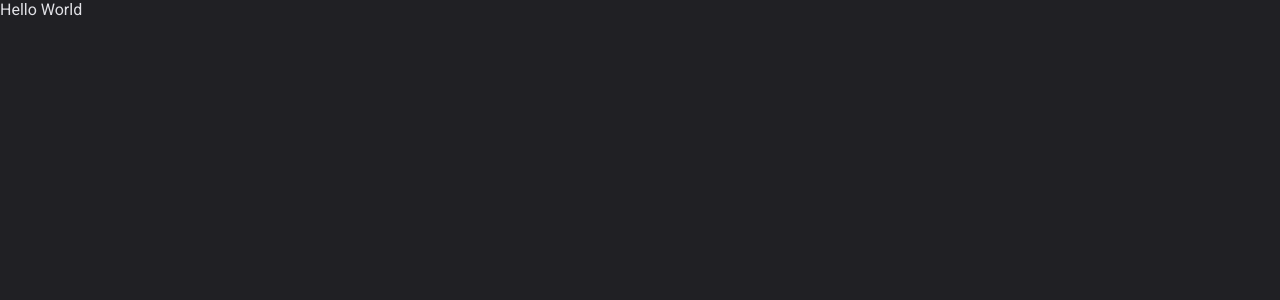
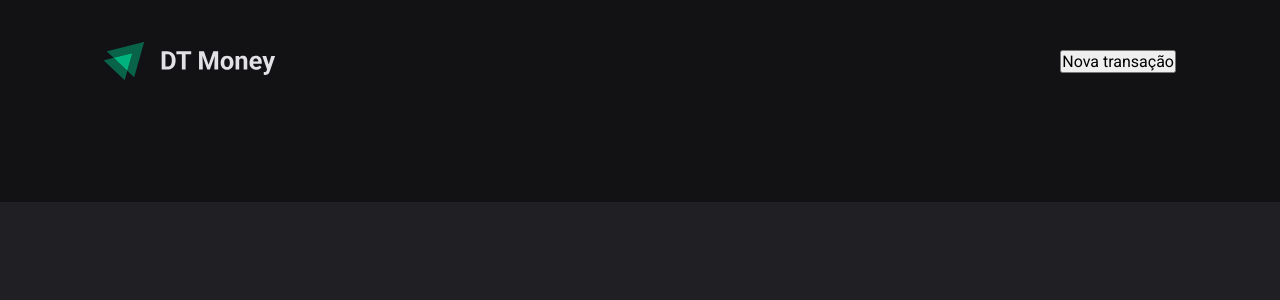
Before and after one commit to Pedrooliver13/dt-money, a React (Vite) app: page / in a window 1280 px wide. Shown: the top 300 px of the page. Built offline with nearby package versions, Linux system fonts and the light colour scheme.

Commit message:
feat: create header component (#1)

```diff
--- a/src/App.tsx
+++ b/src/App.tsx
@@ -1,6 +1,9 @@
 // Packages
 import { ReactElement } from "react";
 import { ThemeProvider } from "styled-components";
+
+// Pages
+import { Transactions } from "pages/transactions";
 
 // Styles
 import { GlobalStyle } from "styles/global";
@@ -10,7 +13,7 @@ export const App = (): ReactElement => {
   return (
     <ThemeProvider theme={defaultTheme}>
       <GlobalStyle />
-      Hello World
+      <Transactions />
     </ThemeProvider>
   );
 };
--- /dev/null
+++ b/src/components/core/header/header.tsx
@@ -0,0 +1,20 @@
+// Packages
+import { ReactElement } from "react";
+
+// Assets
+import LogoImg from "assets/dt-money-logo.svg";
+
+// Styles
+import * as Styled from "./styles";
+
+export const Header = (): ReactElement => {
+  return (
+    <Styled.HeaderContainer>
+      <Styled.HeaderContent>
+        <img src={LogoImg} alt="Logo marca da DT-MONEY" />
+
+        <button>Nova transação</button>
+      </Styled.HeaderContent>
+    </Styled.HeaderContainer>
+  );
+};
--- /dev/null
+++ b/src/components/core/header/index.ts
@@ -0,0 +1 @@
+export { Header } from "./header";
--- /dev/null
+++ b/src/components/core/header/styles.ts
@@ -0,0 +1,35 @@
+// Packages
+import styled from "styled-components";
+
+export const HeaderContainer = styled.header`
+  background: ${(props) => props.theme["gray-900"]};
+  padding: 2.5rem 0 7.5rem;
+`;
+
+export const HeaderContent = styled.div`
+  width: 100%;
+  max-width: 1120px;
+
+  margin: 0 auto;
+  padding: 0 1.5rem;
+
+  display: flex;
+  justify-content: space-between;
+  align-items: center;
+`;
+
+export const NewTransactionButton = styled.button`
+  height: 50px;
+  border: 0;
+  background: ${(props) => props.theme["green-500"]};
+  color: ${(props) => props.theme.white};
+  font-weight: bold;
+  padding: 0 1.25rem;
+  border-radius: 6px;
+  cursor: pointer;
+
+  &:hover {
+    background-color: ${(props) => props.theme["green-700"]};
+    transition: background-color 0.2s;
+  }
+`;
--- /dev/null
+++ b/src/components/core/index.ts
@@ -0,0 +1,2 @@
+// Components
+export * from "./header";
--- /dev/null
+++ b/src/pages/transactions/index.tsx
@@ -0,0 +1,2 @@
+// Pages
+export { Transactions } from "pages/transactions/transactions";
--- /dev/null
+++ b/src/pages/transactions/transactions.tsx
@@ -0,0 +1,13 @@
+// Packages
+import { ReactElement } from "react";
+
+// Components
+import { Header } from "components/core";
+
+export const Transactions = (): ReactElement => {
+  return (
+    <div>
+      <Header />
+    </div>
+  );
+};
```
Also changed, not shown: src/assets/dt-money-logo.svg (added).
